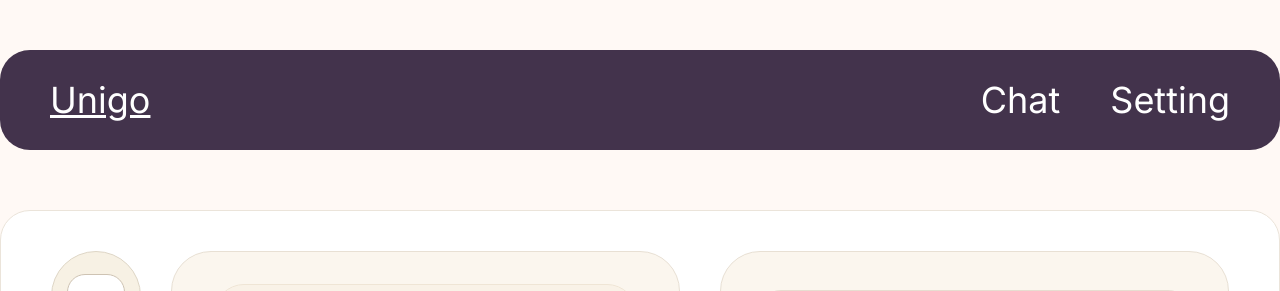
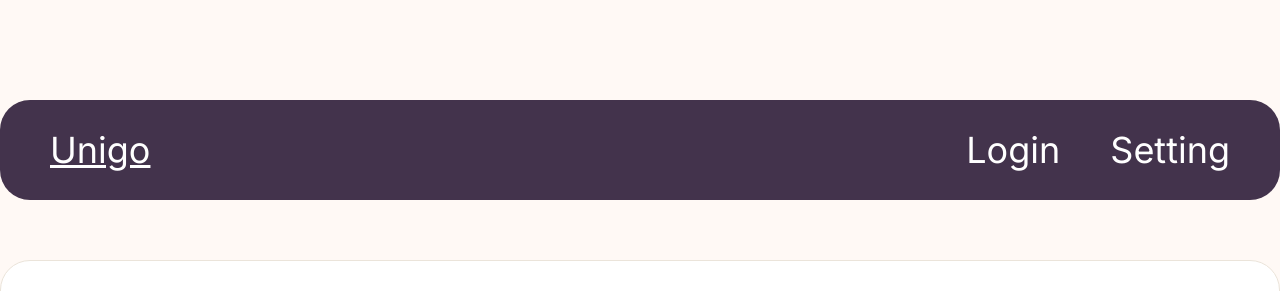
Before and after one commit to SKN19-3rd-1team/frontend, a Django app: page /chat/ in a window 1280 px wide. Shown: the top 291 px of the page. Run offline with Django 5.2, Linux system fonts and the light colour scheme; some libraries are stand-ins or nearby versions; some web fonts are replaced.

Commit message:
feat : django templates 생성 및 수정

```diff
--- a/unigo/static/js/script.js
+++ b/unigo/static/js/script.js
@@ -20,6 +20,45 @@
 overlayLogIn.addEventListener("click", () => modalLogin.classList.remove("show"));
 
 
+const loginConfirmBtn = document.getElementById("btn-login-confirm");
+
+if (loginConfirmBtn) {
+    loginConfirmBtn.addEventListener("click", () => {
+        const emailOrId = document.getElementById("login-email").value;
+        const password = document.getElementById("login-password").value;
+
+        if (!emailOrId || !password) {
+            alert("이메일/아이디와 비밀번호를 입력해주세요.");
+            return;
+        }
+
+        fetch("/api/auth/login", {
+            method: "POST",
+            headers: {
+                "Content-Type": "application/json",
+            },
+            body: JSON.stringify({
+                username: emailOrId,
+                password: password
+            })
+        })
+            .then(response => response.json())
+            .then(data => {
+                if (data.user) {
+                    // 로그인 성공
+                    window.location.href = "/chat/";
+                } else {
+                    alert(data.error || "로그인 실패");
+                }
+            })
+            .catch(error => {
+                console.error("Error:", error);
+                alert("서버 오류가 발생했습니다.");
+            });
+    });
+}
+
+
 // 회원가입 팝업
 const modalSignup = document.getElementById("signup-modal");
 const closeBtnSignup = document.getElementById("btn-signup-close");
@@ -35,6 +74,7 @@
 if (linkSignup) {
     linkSignup.addEventListener("click", () => {
         modalSignup.classList.add("show");
+        modalLogin.classList.remove("show"); // 로그인 창 닫기
     });
 }
 
@@ -69,8 +109,44 @@
             return;
         }
 
-        modalSignup.classList.remove("show");
-        modalSignupComplete.classList.add("show");
+        const username = document.getElementById("signup-username").value;
+        const email = document.getElementById("signup-email").value;
+        const password = passwordInput.value;
+
+        // 회원가입 API 호출
+        fetch("/api/auth/signup", {
+            method: "POST",
+            headers: {
+                "Content-Type": "application/json",
+            },
+            body: JSON.stringify({
+                username: username,
+                email: email,
+                password: password
+            })
+        })
+            .then(response => response.json())
+            .then(data => {
+                if (data.user) {
+                    // 회원가입 성공 -> 완료 모달 띄우기
+                    modalSignup.classList.remove("show");
+                    modalSignupComplete.classList.add("show");
+
+                    // 완료 모달 닫으면 채팅 페이지로 이동 (자동 로그인 됨)
+                    closeBtnSignupComplete.onclick = () => {
+                        window.location.href = "/chat/";
+                    };
+                    overlaySignupComplete.onclick = () => {
+                        window.location.href = "/chat/";
+                    };
+                } else {
+                    alert(data.error || "회원가입 실패");
+                }
+            })
+            .catch(error => {
+                console.error("Error:", error);
+                alert("서버 오류가 발생했습니다.");
+            });
     });
 }
 
--- a/unigo/templates/unigo_app/base.html
+++ b/unigo/templates/unigo_app/base.html
@@ -1,6 +1,7 @@
 {% load static %}
 <!DOCTYPE html>
 <html lang="ko">
+
 <head>
     <meta charset="UTF-8">
     <meta name="viewport" content="width=device-width, initial-scale=1.0">
@@ -8,7 +9,9 @@
     <link rel="stylesheet" href="{% static 'css/styles.css' %}">
     <link rel="preconnect" href="https://fonts.googleapis.com">
     <link rel="preconnect" href="https://fonts.gstatic.com" crossorigin>
-    <link href="https://fonts.googleapis.com/css2?family=Inria+Serif:wght@700&family=Inter:wght@400&family=Roboto:wght@400&display=swap" rel="stylesheet">
+    <link
+        href="https://fonts.googleapis.com/css2?family=Inria+Serif:wght@700&family=Inter:wght@400&family=Roboto:wght@400&display=swap"
+        rel="stylesheet">
     {% block extra_head %}{% endblock %}
 </head>
 
@@ -32,13 +35,14 @@
             <form class="popup-modal-form" onsubmit="return false;">
 
                 <label class="popup-field">
-                    <span class="popup-label">* 이메일</span>
-                    <input type="email" class="popup-input" placeholder="example@you.com" required />
+                    <span class="popup-label">* 이메일 또는 아이디</span>
+                    <input type="text" id="login-email" class="popup-input" placeholder="example@you.com 또는 username"
+                        required />
                 </label>
 
                 <label class="popup-field">
                     <span class="popup-label">* 비밀번호</span>
-                    <input type="password" class="popup-input" placeholder="Password" required />
+                    <input type="password" id="login-password" class="popup-input" placeholder="Password" required />
                 </label>
 
                 <button class="popup-btn-primary" id="btn-login-confirm">로그인</button>
@@ -68,24 +72,26 @@
                 <div class="popup-email-row">
                     <label class="popup-field">
                         <span class="popup-label">* 이메일</span>
-                        <input type="email" class="popup-input" placeholder="example@you.com" required />
+                        <input type="email" id="signup-email" class="popup-input" placeholder="example@you.com"
+                            required />
                     </label>
                     <button class="popup-auth-btn-primary" id="btn-email-confirm">인증</button>
                 </div>
 
                 <label class="popup-field">
-                    <span class="popup-label">* 닉네임</span>
-                    <input type="nickname" class="popup-input" placeholder="Hong Gildong" required />
+                    <span class="popup-label">* 닉네임 (아이디)</span>
+                    <input type="text" id="signup-username" class="popup-input" placeholder="Hong Gildong" required />
                 </label>
 
                 <label class="popup-field">
                     <span class="popup-label">* 비밀번호</span>
-                    <input type="password" class="popup-input" id="signup-password" placeholder="Password" required />
+                    <input type="password" id="signup-password" class="popup-input" placeholder="Password" required />
                 </label>
 
                 <label class="popup-field">
                     <span class="popup-label">* 비밀번호 확인</span>
-                    <input type="password-check" class="popup-input" id="signup-password-check" placeholder="Password Check" required />
+                    <input type="password" id="signup-password-check" class="popup-input" placeholder="Password Check"
+                        required />
                 </label>
 
                 <button class="popup-btn-primary" id="btn-signup-confirm">회원가입 완료</button>
@@ -134,4 +140,5 @@
     <script src="{% static 'js/script.js' %}"></script>
     {% block extra_js %}{% endblock %}
 </body>
+
 </html>
--- a/unigo/templates/unigo_app/header.html
+++ b/unigo/templates/unigo_app/header.html
@@ -1,9 +1,15 @@
 <header class="top-nav">
-    <div class="nav-inner">
-        <a href="{% url 'unigo_app:home' %}" class="nav-brand">Unigo</a>
-        <div class="nav-menu">
-            <a href="{% url 'unigo_app:chat' %}" class="nav-link" id="btn-chat">Chat</a>
-            <a href="{% url 'unigo_app:setting' %}" class="nav-link" id="btn-setting">Setting</a>
+    <header class="top-nav">
+        <div class="nav-inner">
+            <a href="{% url 'unigo_app:chat' %}" class="nav-brand">Unigo</a>
+            <div class="nav-menu">
+                {% if user.is_authenticated %}
+                <a href="{% url 'logout' %}" class="nav-link" id="btn-logout">Logout</a>
+                {% else %}
+                <a href="{% url 'unigo_app:auth' %}" class="nav-link" id="btn-login">Login</a>
+                {% endif %}
+                <a href="{% url 'unigo_app:setting' %}" class="nav-link" id="btn-setting">Setting</a>
+            </div>
         </div>
-    </div>
+    </header>
 </header>
```
Also changed, not shown: unigo/templates/unigo_app/auth.html (renamed from unigo/templates/unigo_app/home.html).
